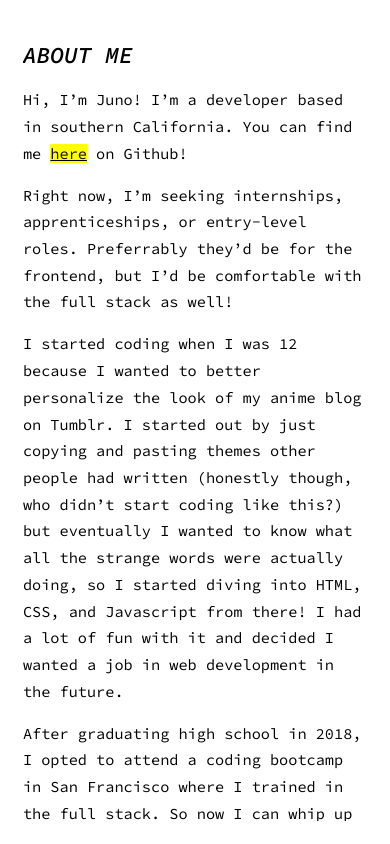
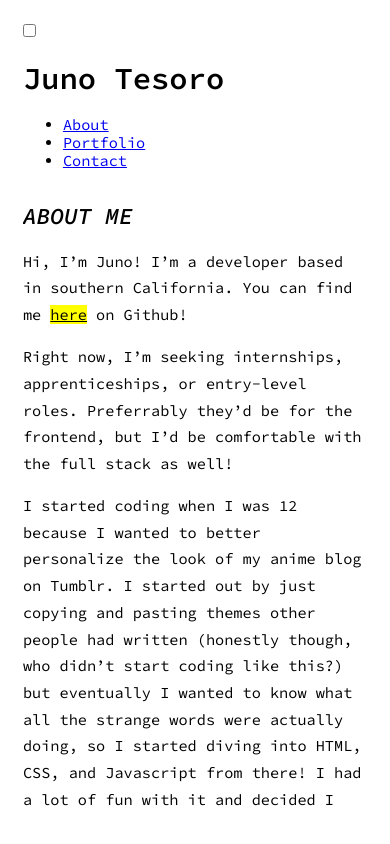
Before and after one commit to jmtes/jmtes.github.io, a Next.js app: page /about in a window 390 px wide. Built offline with nearby package versions, Linux system fonts and the light colour scheme.

Commit message:
Add mobile navbar

```diff
--- a/components/layout.tsx
+++ b/components/layout.tsx
@@ -27,6 +27,36 @@ const Layout = ({
       />
     </Head>
     {!home && (
+      <>
+        <div className='navbar'>
+          <label htmlFor='menu-toggle' className='navbar__menu-btn'></label>
+          <input
+            type='checkbox'
+            name='menu-toggle'
+            id='menu-toggle'
+            className='navbar__menu-toggle'
+          />
+          <h1 className='navbar__title'>Juno Tesoro</h1>
+          <nav className='navbar__menu'>
+            <ul>
+              <li>
+                <Link href='/about'>
+                  <a>About</a>
+                </Link>
+              </li>
+              <li>
+                <Link href='/portfolio'>
+                  <a>Portfolio</a>
+                </Link>
+              </li>
+              <li>
+                <Link href='/contact'>
+                  <a>Contact</a>
+                </Link>
+              </li>
+            </ul>
+          </nav>
+        </div>
         <div className={styles.sidebar}>
           <div className={styles['sidebar__content']}>
             <img
@@ -60,6 +90,7 @@ const Layout = ({
             </nav>
           </div>
         </div>
+      </>
     )}
     <main>{children}</main>
   </div>
```
Lines whose indentation alone changed are shown as unchanged.
